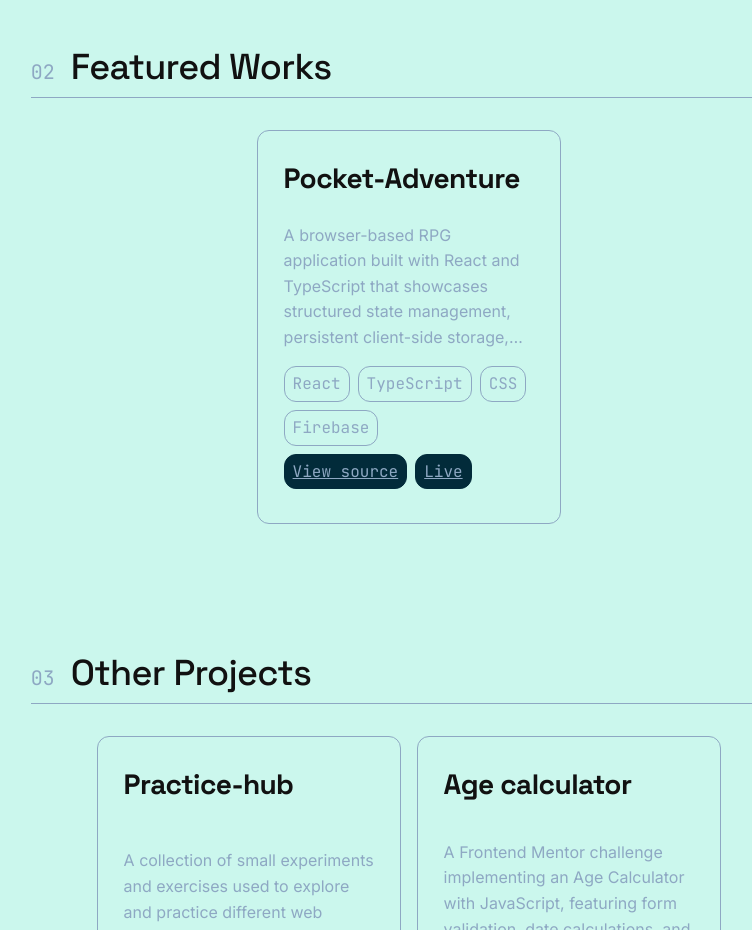
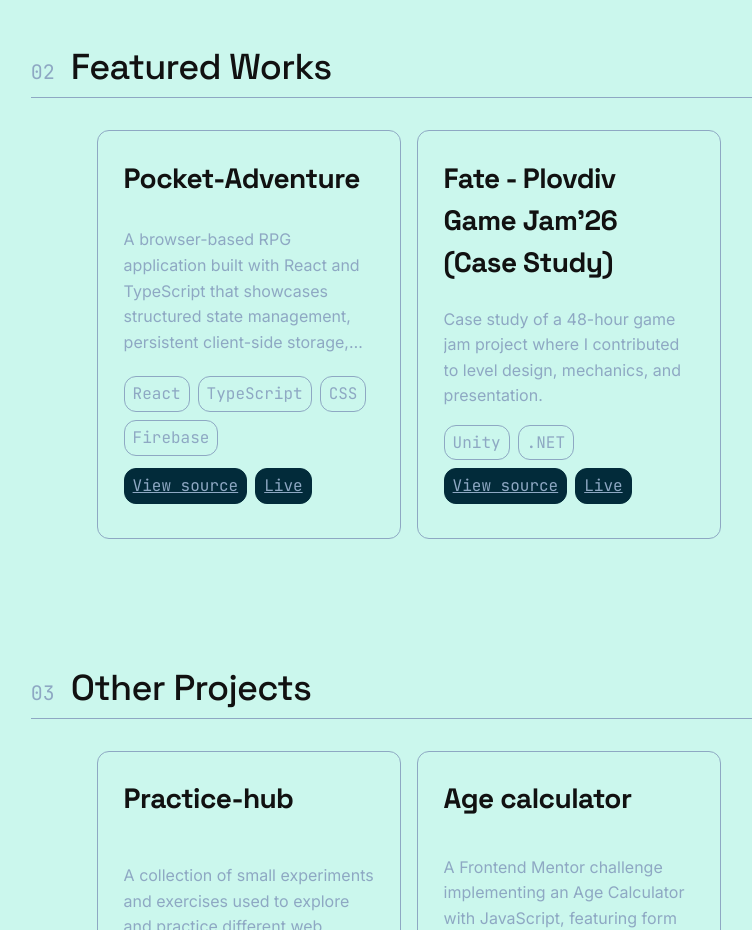
Before and after one commit to gilotin/Pocket-Adventure, a React (Vite) app: page / in a window 1280 px wide. Shown: the part 880-1810 px from the top of the page, without its empty margins (115-867 px from the left). Built offline with nearby package versions, Linux system fonts and the light colour scheme.

Commit message:
feat: add static data for home page

```diff
--- a/src/app/pages/home/staticData/staticHomeData.ts
+++ b/src/app/pages/home/staticData/staticHomeData.ts
@@ -58,4 +58,14 @@ export const projectData: ProjectData = [
         technologies: ["React"],
         isFeatured: false,
     },
+    {
+        id: "6",
+        title: "Fate - Plovdiv Game Jam'26 (Case Study)",
+        description:
+            "Case study of a 48-hour game jam project where I contributed to level design, mechanics, and presentation.",
+        repoUrl: "https://github.com/gilotin/fate-game-jam-case-study",
+        liveUrl: "https://globalgamejam.org/games/2026/fate-1",
+        technologies: ["Unity", ".NET"],
+        isFeatured: true,
+    },
 ];
```
